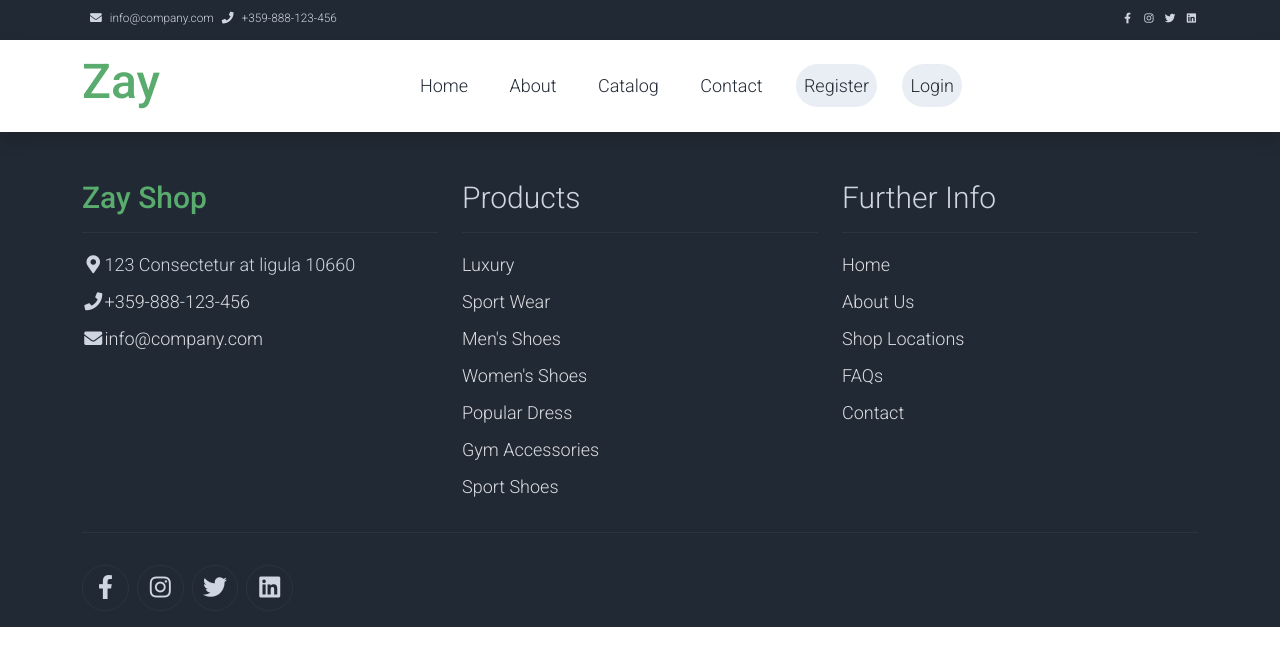
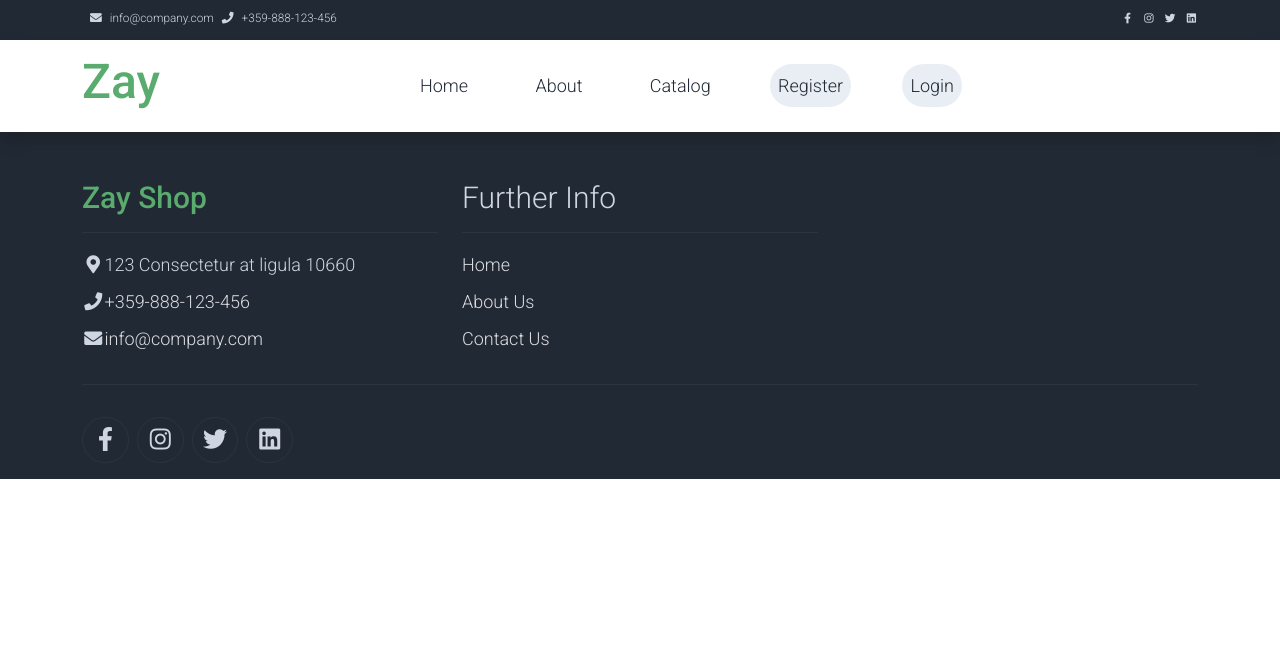
Before and after one commit to Dimitar-Stoimenov/react-softuni-project, a React (Create React App) app: page / in a window 1280 px wide. Shown: the top 666 px of the page. Built offline with nearby package versions, Linux system fonts and the light colour scheme.

Commit message:
remove contact from nav bar and add revamp footer

```diff
--- a/src/components/Footer/Footer.js
+++ b/src/components/Footer/Footer.js
@@ -23,26 +23,11 @@ const Footer = () => {
                     </div>
 
                     <div className="col-md-4 pt-5">
-                        <h2 className="h2 text-light border-bottom pb-3 border-light">Products</h2>
-                        <ul className="list-unstyled text-light footer-link-list">
-                            <li><a className="text-decoration-none" href="#">Luxury</a></li>
-                            <li><a className="text-decoration-none" href="#">Sport Wear</a></li>
-                            <li><a className="text-decoration-none" href="#">Men's Shoes</a></li>
-                            <li><a className="text-decoration-none" href="#">Women's Shoes</a></li>
-                            <li><a className="text-decoration-none" href="#">Popular Dress</a></li>
-                            <li><a className="text-decoration-none" href="#">Gym Accessories</a></li>
-                            <li><a className="text-decoration-none" href="#">Sport Shoes</a></li>
-                        </ul>
-                    </div>
-
-                    <div className="col-md-4 pt-5">
                         <h2 className="h2 text-light border-bottom pb-3 border-light">Further Info</h2>
                         <ul className="list-unstyled text-light footer-link-list">
-                            <li><a className="text-decoration-none" href="#">Home</a></li>
-                            <li><a className="text-decoration-none" href="#">About Us</a></li>
-                            <li><a className="text-decoration-none" href="#">Shop Locations</a></li>
-                            <li><a className="text-decoration-none" href="#">FAQs</a></li>
-                            <li><a className="text-decoration-none" href="#">Contact</a></li>
+                            <li><a className="text-decoration-none" href="/">Home</a></li>
+                            <li><a className="text-decoration-none" href="/about">About Us</a></li>
+                            <li><a className="text-decoration-none" href="/contacts">Contact Us</a></li>
                         </ul>
                     </div>
 
--- a/src/components/NavigationBar/GuestNavigation/GuestNavigation.js
+++ b/src/components/NavigationBar/GuestNavigation/GuestNavigation.js
@@ -14,9 +14,6 @@ const GuestNavigation = () => {
                     </li>
                     <li className="nav-item">
                         <Link className="nav-link" to="/catalog">Catalog</Link>
-                    </li>
-                    <li className="nav-item">
-                        <Link className="nav-link" to="/contact">Contact</Link>
                     </li>
 
                     <li className="nav-item bg-light rounded-pill">
--- a/src/components/NavigationBar/UserNavigation/UserNavigation.js
+++ b/src/components/NavigationBar/UserNavigation/UserNavigation.js
@@ -17,9 +17,7 @@ const UserNavigation = ({
                     <li className="nav-item">
                         <Link className="nav-link" to="/catalog">Catalog</Link>
                     </li>
-                    <li className="nav-item">
-                        <Link className="nav-link" to="/contact">Contact</Link>
-                    </li>
+
                     <li className="nav-item">
                         <Link className="nav-link" to={`/profile/${user.id}/orders`}>My Orders</Link>
                     </li>
--- a/src/components/NavigationBar/VendorNavigation/VendorNavigation.js
+++ b/src/components/NavigationBar/VendorNavigation/VendorNavigation.js
@@ -17,9 +17,7 @@ const VendorNavigation = ({
                     <li className="nav-item">
                         <Link className="nav-link" to="/my-items">My Items</Link>
                     </li>
-                    <li className="nav-item">
-                        <Link className="nav-link" to="/contact">Contact</Link>
-                    </li>
+
                     <li className="nav-item bg-light rounded-pill">
                         <Link className="nav-link" to="/logout">Logout</Link>
                     </li>
```
